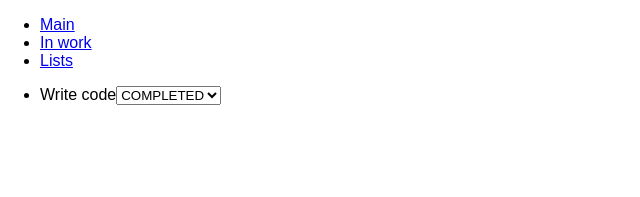
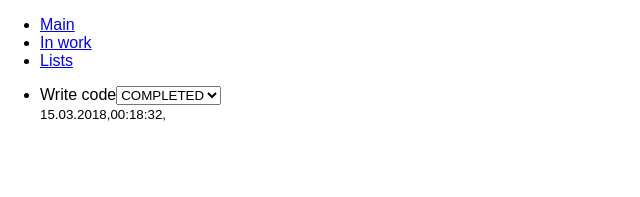
Before and after one commit to M-To-codding/tt-manager, a React (Create React App) app: page /lists in a window 1280 px wide. Shown: the top 197 px of the page, without its empty margins (0-640 px from the left). Built offline with nearby package versions, Linux system fonts and the light colour scheme; what react-redux-form would draw is missing.

Commit message:
Display tasks time and date

```diff
--- a/src/client/components/task/TasksList.js
+++ b/src/client/components/task/TasksList.js
@@ -28,6 +28,15 @@ export default class TasksList extends Component {
         <select value={task.status}>
           {options}
         </select>
+        <br/>
+        <small>
+          {task.date},
+        </small>
+        <small>
+          {task.time},
+        </small>
+        <br/>
+        <br/>
       </li>
     )
 
```
